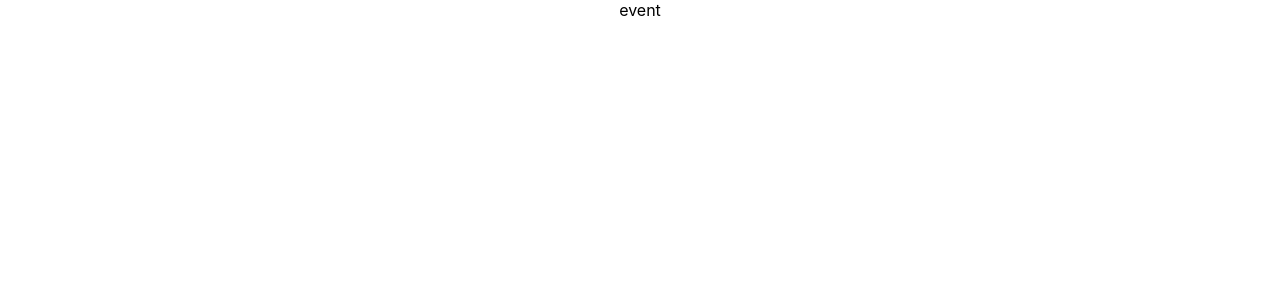
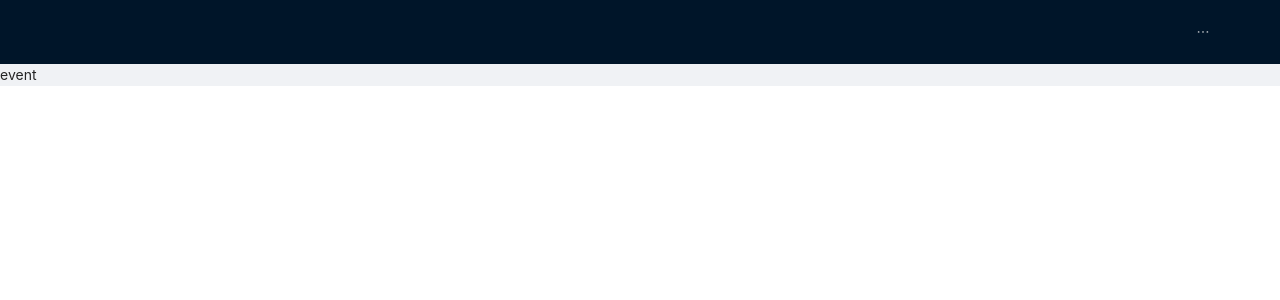
Before and after one commit to DmytroTahiltsev/Work-Organization-Service, a React (Create React App) app: page / in a window 1280 px wide. Shown: the top 300 px of the page. Built offline with nearby package versions, Linux system fonts and the light colour scheme.

Commit message:
navbar design

```diff
--- a/src/App.css
+++ b/src/App.css
@@ -1,3 +1,2 @@
-.App {
-  text-align: center;
-}
+
+@import '~antd/dist/antd.css';
--- a/src/App.tsx
+++ b/src/App.tsx
@@ -1,12 +1,17 @@
+import { Layout } from 'antd';
 import React from 'react';
 import './App.css';
 import AppRouter from './components/AppRouter';
+import Navbar from './components/Navbar';
 
 const App: React.FC = () => {
   return (
-    <div className="App">
-      <AppRouter />
-    </div>
+    <Layout>
+      <Navbar />
+      <Layout.Content>
+        <AppRouter />
+      </Layout.Content>
+    </Layout>
   );
 }
 
--- /dev/null
+++ b/src/components/Navbar.tsx
@@ -0,0 +1,42 @@
+
+import { Layout, Menu, Row } from "antd";
+import React from "react";
+import { useHistory } from "react-router";
+import { RouteNames } from "../router";
+
+const Navbar: React.FC = () => {
+    const auth = true
+    const router = useHistory()
+    return(
+        <Layout.Header>
+            <Row justify="end">
+                {auth
+                    ?
+                    <>
+                        <Menu theme="dark" mode="horizontal" defaultSelectedKeys={['2']} selectable={false}>
+                            <Menu.Item
+                                onClick={() => console.log('logout')}
+                                key={1}
+                            >
+                                Logout
+                            </Menu.Item>
+                        </Menu>
+                    </>
+                    :
+                    <>
+                        <Menu theme="dark" mode="horizontal" defaultSelectedKeys={['2']} selectable={false}>
+                            <Menu.Item
+                                onClick={() => router.push(RouteNames.LOGIN)}
+                                key={1}
+                            >
+                                Login
+                            </Menu.Item>
+                        </Menu>
+                    </>
+                }
+
+            </Row>
+        </Layout.Header>
+    )
+}
+export default Navbar
```
